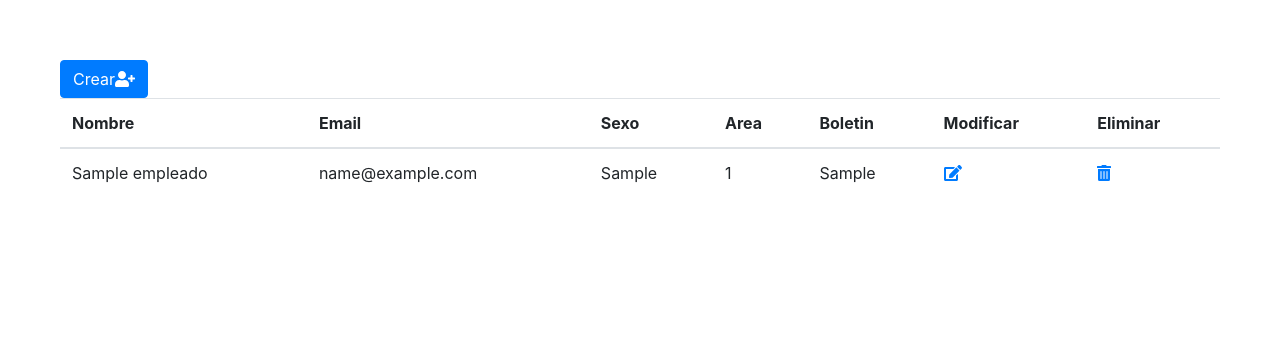
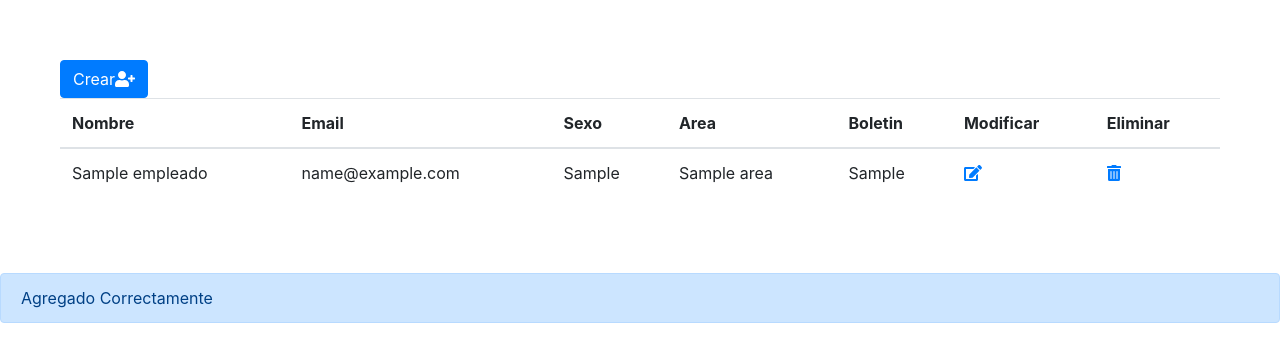
Before and after one commit to omarE-salazarR/prueba_CaliValle, a PHP site: page /Vista/index2.php?pag=ListarEmpleados&msj=5 in a window 1280 px wide. Shown: the top 362 px of the page. Run offline with PHP 8.4, Linux system fonts and the light colour scheme; tables that the repository leaves empty hold one stand-in row (values such as "Sample post"); some libraries are stand-ins or nearby versions.

Commit message:
version 4

```diff
--- a/php/Controlador/AgregarEmpleado.php
+++ b/php/Controlador/AgregarEmpleado.php
@@ -8,7 +8,7 @@ $sql="insert into empleados (nombre, email, sexo, area_id, boletin, descripcion)
 $resultado=$objConexion->query($sql);
 
 if($resultado){
-     header('location:../Vista/index2.php?pag=RegistrarEmpleado&msj=1');
+     header('location:../Vista/index2.php?pag=ListarEmpleados&msj=5');
 }else{
-      header('location:../Vista/index2.php?pag=RegistrarEmpleado&msj=2');
+      header('location:../Vista/index2.php?pag=ListarEmpleados&msj=6');
 }
--- a/php/Vista/ListarEmpleados.php
+++ b/php/Vista/ListarEmpleados.php
@@ -1,7 +1,7 @@
 <?php
  require '../Modelo/conexionBasesDatos.php';
     $objConexion = Conectarse();
-    $sql = "select * from empleados";
+    $sql ="SELECT empleados.id, empleados.nombre, empleados.email, empleados.sexo, empleados.area_id, empleados.boletin, empleados.descripcion, areas.id, areas.nombre as name from empleados, areas where areas.id=empleados.area_id";
     $resultado = $objConexion->query($sql);
     ?>
 
@@ -26,7 +26,9 @@
       <td><?php echo $res->nombre?></td>
       <td><?php echo $res->email?></td>
       <td><?php echo $res->sexo?></td>
-      <td><?php echo $res->area_id?></td>
+
+
+      <td><?php echo $res->name?></td>
       <td><?php echo $res->boletin?></td>
       <td><a href="index2.php?pag=ActualizarEmpleado&id=<?php echo $res->id?>"><i class="fas fa-edit"></i></a></td>
       <td><a href="../Controlador/Eliminar.php?id=<?php echo $res->id?>"><i class="fas fa-trash-alt"></i></a></td>
@@ -77,5 +79,24 @@ if ($msj == 4){
 <?php
 
 }
+if ($msj == 5){
+ ?>
+
+ <div class="alert alert-primary" role="alert">
+  Agregado Correctamente
+</div>
+
+<?php
+
+}
+if ($msj == 6){
+  ?>
+  <div class="alert alert-danger" role="alert">
+  Error al agregar el Empleado!
+</div>
+
+<?php
+}
 ?>
+
 </div>
```
